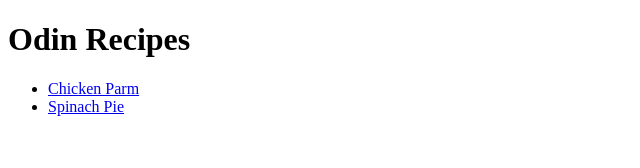
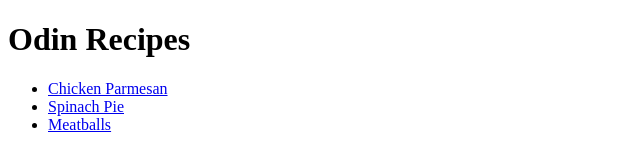
Before and after one commit to alexbalik/odin-recipes, a plain HTML site: page index.html in a window 1280 px wide. Shown: the whole page, without its empty margins (0-640 px from the left). Drawn offline with Linux system fonts and the light colour scheme.

Commit message:
Add hypertext link to meatballs recipe webpage

```diff
--- a/index.html
+++ b/index.html
@@ -9,8 +9,9 @@
   <body>
     <h1>Odin Recipes</h1>
     <ul>
-      <li><a href="./recipes/chickenparm.html">Chicken Parm</a></li>
+      <li><a href="./recipes/chickenparm.html">Chicken Parmesan</a></li>
       <li><a href="./recipes/spinachpie.html">Spinach Pie</a></li>
+      <li><a href="./recipes/meatballs.html">Meatballs</a></li>
     </ul>
   </body>
 </html>
```
